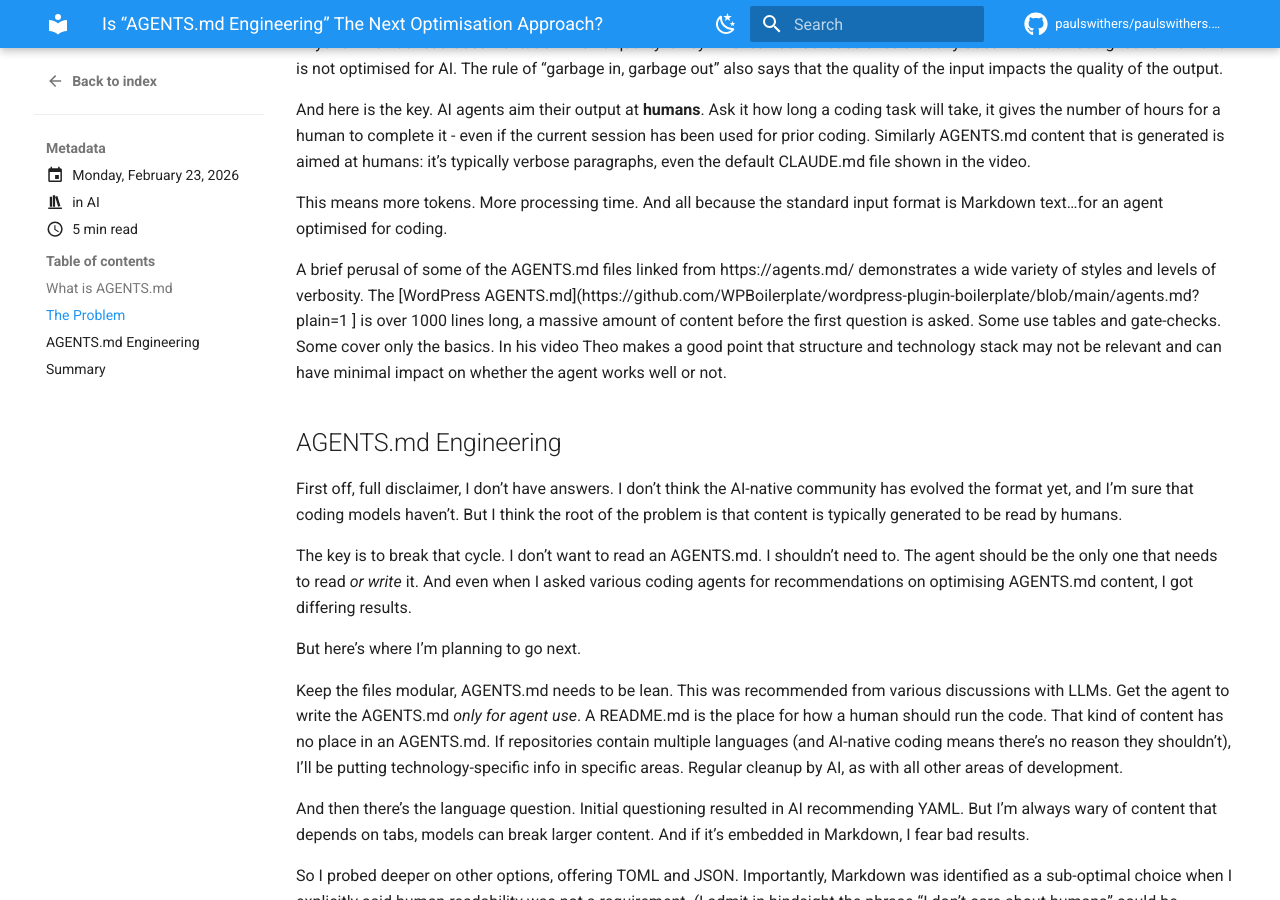
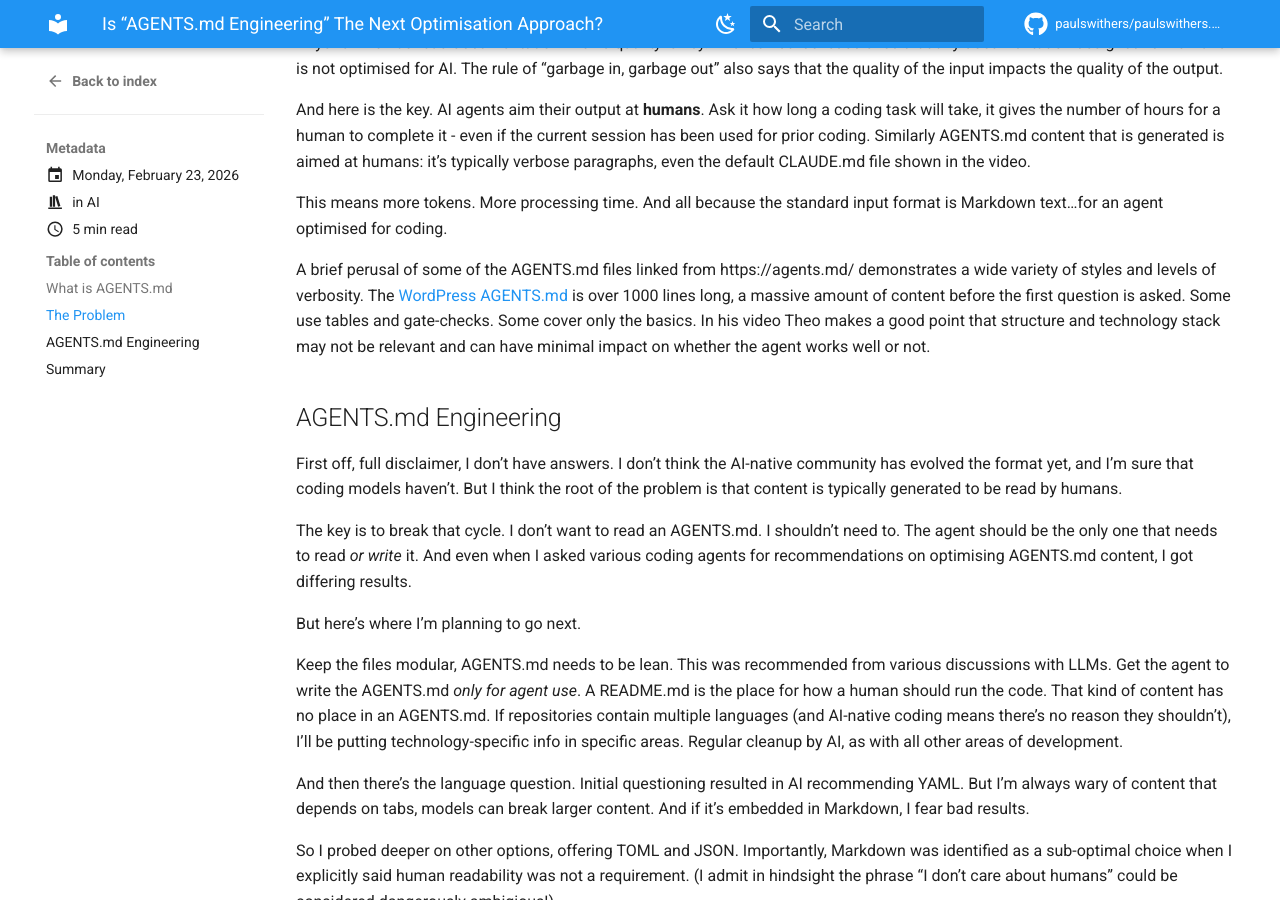
Before and after one commit to paulswithers/paulswithers.github.io, an MkDocs documentation site: the page built from docs/blog/posts/2026-02-23-agentsmd-engineering.md, in a window 1280 px wide and 900 px high, scrolled down 1079 px. Built offline with MkDocs 1.6.1 and Material for MkDocs 9.7.7, drawn with Linux system fonts in a browser that asks for light colours; comment, search, counter and statistics services are not loaded.

Commit message:
Fixing bad-formatted link

```diff
--- a/docs/blog/posts/2026-02-23-agentsmd-engineering.md
+++ b/docs/blog/posts/2026-02-23-agentsmd-engineering.md
@@ -39,7 +39,7 @@ And here is the key. AI agents aim their output at **humans**. Ask it how long a
 
 This means more tokens. More processing time. And all because the standard input format is Markdown text…for an agent optimised for coding.
 
-A brief perusal of some of the AGENTS.md files linked from https://agents.md/ demonstrates a wide variety of styles and levels of verbosity. The [WordPress AGENTS.md](https://github.com/WPBoilerplate/wordpress-plugin-boilerplate/blob/main/agents.md?plain=1 ] is over 1000 lines long, a massive amount of content before the first question is asked. Some use tables and gate-checks. Some cover only the basics. In his video Theo makes a good point that structure and technology stack may not be relevant and can have minimal impact on whether the agent works well or not.
+A brief perusal of some of the AGENTS.md files linked from https://agents.md/ demonstrates a wide variety of styles and levels of verbosity. The [WordPress AGENTS.md](https://github.com/WPBoilerplate/wordpress-plugin-boilerplate/blob/main/agents.md?plain=1) is over 1000 lines long, a massive amount of content before the first question is asked. Some use tables and gate-checks. Some cover only the basics. In his video Theo makes a good point that structure and technology stack may not be relevant and can have minimal impact on whether the agent works well or not.
 
 ## AGENTS.md Engineering
 
```
